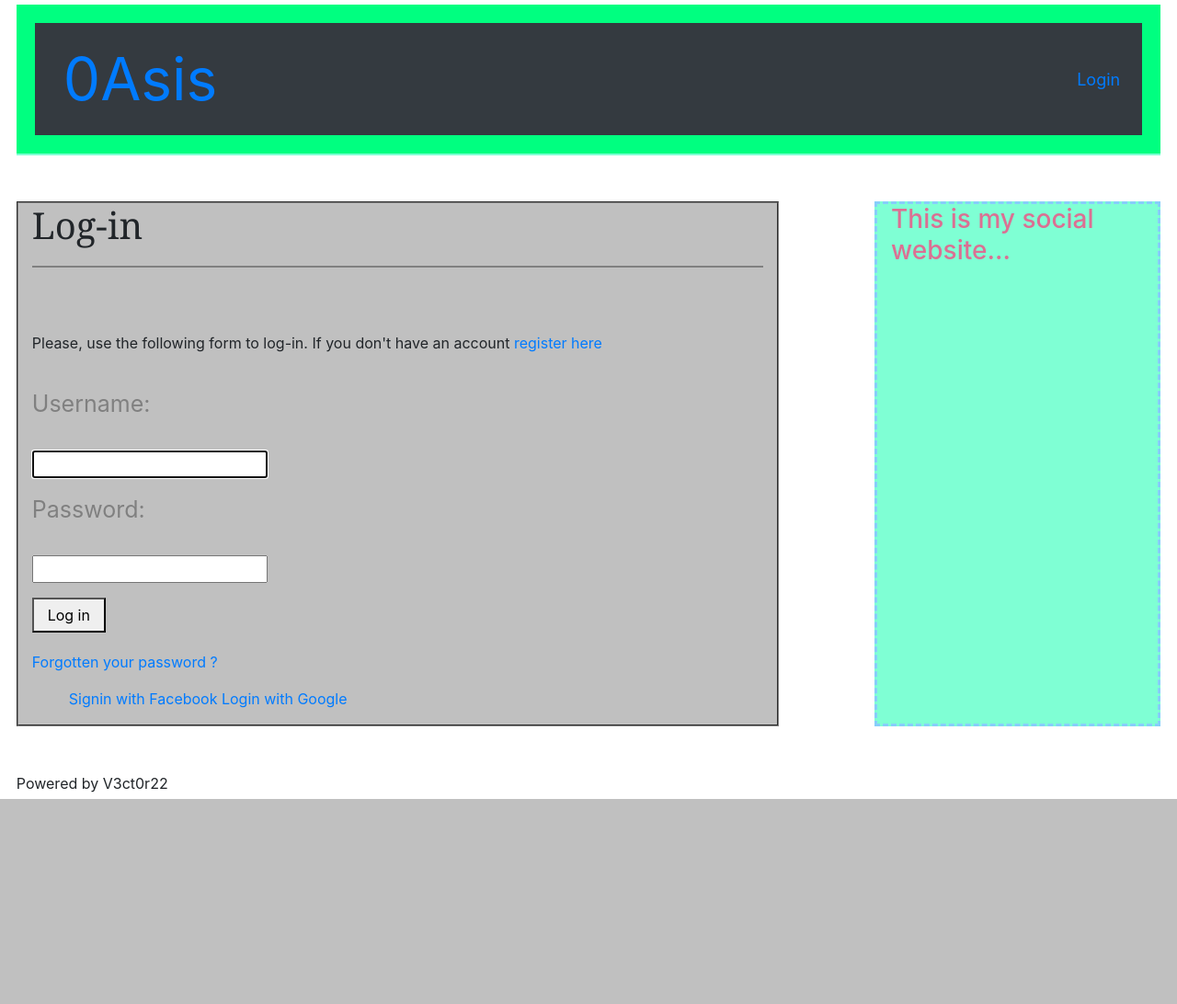
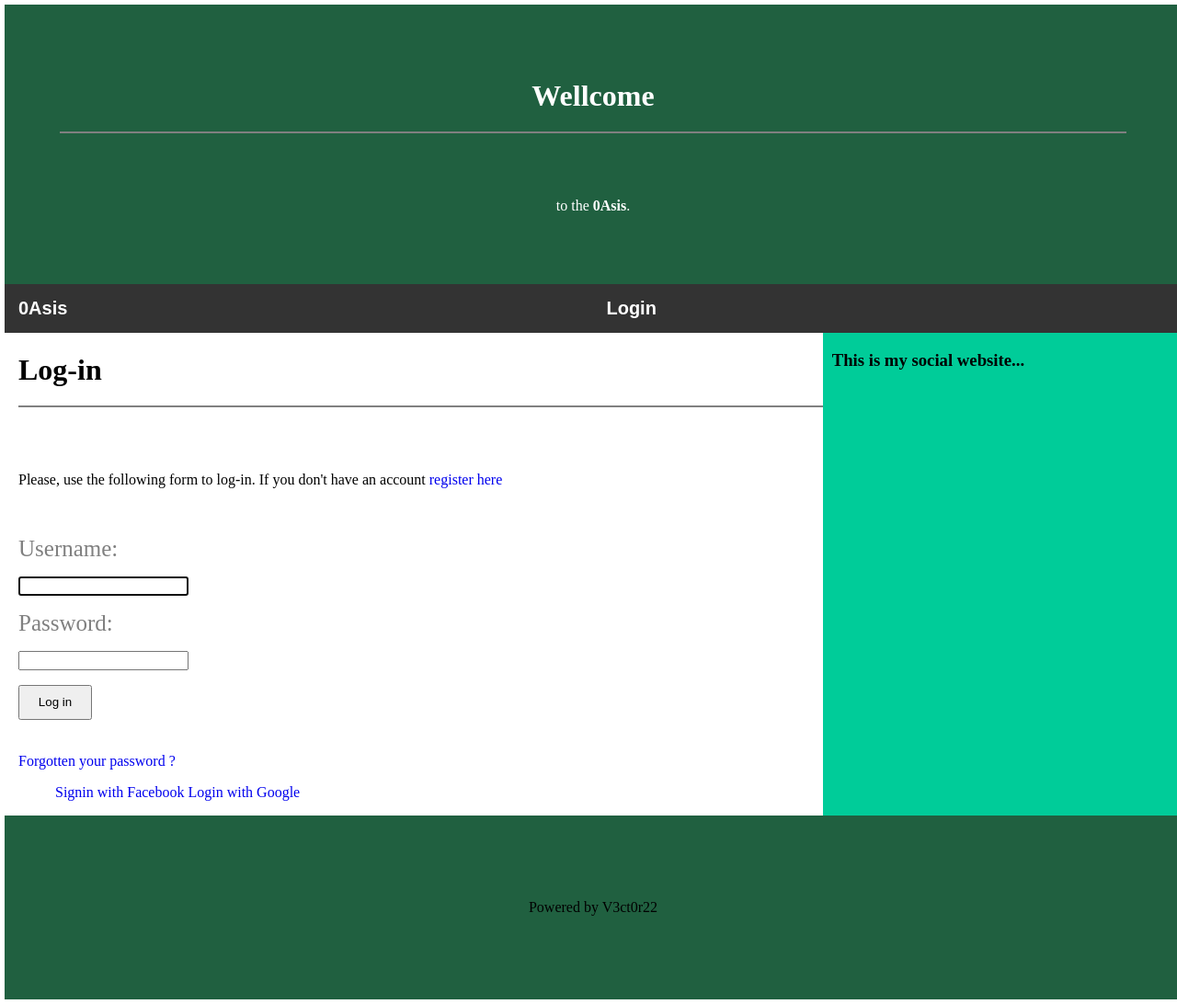
Before and after one commit to Vector22/Oasis, a Django app: page /account/login/?next=/images/ in a window 1280 px wide. Shown: the whole page at 92% size. Before the commit the page ends 869 px from the top, so only its background shows below. Run offline with Django 3.2, Linux system fonts and the light colour scheme; some libraries are stand-ins or nearby versions.

Commit message:
Replacing boostrap by css flexbox and grid layout... Left images details and two things to refactor.

```diff
--- a/django/account/static/css/base.css
+++ b/django/account/static/css/base.css
@@ -1,45 +1,69 @@
 body {
-    width: 98%;
+    width: 100%;
     margin: auto;
     padding: 5px;
 }
 
-header {
-    background-color: rgb(0, 255, 128);
-    border-bottom: 2px solid aquamarine;
-    padding: 20px;
+.header-pan {
+    padding: 60px;
+    text-align: center;
+    background: #206040;
+    color: white;
+  }
+
+nav {
+    display: flex;
+    background-color: #333;
 }
 
-.nav-item {
-    font-size: 18px;
+nav > div {
+    flex-grow: 1;
+    text-align: left;
+    font-size: 20px;
+    margin: 10px;
+    padding: 5px;
+    color: #fff;
 }
 
-.navbar-text {
-    color: skyblue;
+nav > div:hover {
+    border-bottom: 1px solid #00cc44;
 }
 
-.logo {
-    font-size: 64px;
-    margin-left: 15px;
+nav > div > a {
+    color: #fff;
+    font-weight: bold;
+    font-family: Arial, Helvetica, sans-serif;
+}
+
+#body-root {
+    display: flex;
+}
+
+#main-body {
+    flex: 69%;
+    padding-left: 15px;
+}
+
+#aside-body {
+    flex: 30%;
+    background-color: #00cc99;
+    padding-left: 10px;
+}
+
+footer {
+    display: flex;
+    height: 200px;
+    justify-content: center;
+    align-items: center;
+    background-color: #206040;
+}
+
+a {
+    text-decoration: none;
 }
 
 .active {
-    border-bottom: 1px solid blue;
-    padding-bottom: 2px;
-}
-
-h1 {
-    font-family: Georgia, 'Times New Roman', Times, serif;
-}
-
-#main-body, #aside-body {
-    margin-top: 50px;
-    margin-bottom: 50px;
-}
-
-#main-body {
-    border: 2px groove gray;
-    background-color: silver;
+    border-bottom: 1px solid #00cc44;
 }
 
 #messages {
@@ -65,8 +89,17 @@ h1 {
     background-color: rgba(255, 0, 0, 0.5);
 }
 
-#aside-body {
-    border: 3px dashed lightskyblue;
-    background-color: aquamarine;
-    color: palevioletred;
+/* Responsive layout - when the screen is less than 700px wide,
+   make the two columns stack on top of each other instead of
+   next to each other
+*/
+@media screen and (max-width: 700px) {
+    nav, #body-root {
+      flex-direction: column;
+      text-align: center;
+    }
+
+    nav > div {
+        text-align: center;
+    }
 }
--- a/django/images/static/css/images/detail.css
+++ b/django/images/static/css/images/detail.css
@@ -35,3 +35,8 @@ h1 {
 .like:hover {
     text-decoration: none;
 }
+
+.liked-image > img {
+    width: 150px;
+    height: 150px;
+}
--- a/django/images/templates/images/image/detail.html
+++ b/django/images/templates/images/image/detail.html
@@ -47,7 +47,7 @@
 
     <div class="image-likes">
         {% for user in image.users_like.all %}
-        <div>
+        <div class="liked-image">
             <img src="{{ user.profile.photo.url }}">
             <p>{{ user.first_name }}</p>
         </div>
--- a/django/images/templates/images/image/list_ajax.html
+++ b/django/images/templates/images/image/list_ajax.html
@@ -1,8 +1,8 @@
 {% load thumbnail %}
 
-<div class="image row">
+<div class="images">
     {% for image in images %}
-    <div class="col-md-4 col-sm-6 col-xs-12">
+    <div class="image">
         <a href="{{ image.get_absolute_url }}">
             {% thumbnail image.image "250x250" crop="90%" as im %}
             <a href="{{ image.get_absolute_url }}" class="thumbnail">
--- a/django/templates/base.html
+++ b/django/templates/base.html
@@ -6,8 +6,6 @@
     <meta charset="UTF-8">
     <title>{% block title %}Oasis{% endblock %}</title>
     <link rel="icon" type="image/png" href="{% static 'favicon/favicon-32x32.png' %}" sizes="32x32" />
-    <!-- Boostrap css -->
-    <link href="{% static 'bootstrap/css/bootstrap.css' %}" rel="stylesheet">
 
     <link href="{% static 'css/base.css' %}" rel="stylesheet">
     {% block styles %}
@@ -16,48 +14,48 @@
 
 <body>
     <header id="header">
+        <!-- head -->
+        <div class="header-pan">
+            <h1>Wellcome</h1>
+            <p>to the <b>0Asis</b>.</p>
+        </div>
+
+        <!-- nav -->
         <nav>
-            <div class="navbar navbar-expand-sm bg-dark">
-                <a href="{% url 'dashboard' %}" class="logo navbar-brand">0Asis</a>
+            <div class="">
+                <a href="{% url 'dashboard' %}" class="logo">0Asis</a>
+            </div>
 
             {% if request.user.is_authenticated %}
-                <ul class="navbar-nav mx-auto">
 
-                    <li {% if section == "dashboard" %} class="active nav-item" {% else %} class="nav-item" {% endif %}>
-                        <a class="nav-link" href="{% url 'dashboard' %}">My dashboard</a>
-                    </li>
-                    <li {% if section == "images" %} class="active nav-item" {% else %} class="nav-item" {% endif %}>
-                        <a class="nav-link" href="{% url 'images:list' %}">Images</a>
-                    </li>
-                    <li {% if section == "people" %} class="active nav-item" {% else %} class="nav-item" {% endif %}>
-                        <a class="nav-link" href="{% url 'user_list' %}">People</a>
-                    </li>
+                <div {% if section == "dashboard" %} class="active" {% else %} class="" {% endif %}>
+                    <a class="" href="{% url 'dashboard' %}">My dashboard</a>
+                </div>
+                <div {% if section == "images" %} class="active" {% else %} class="" {% endif %}>
+                    <a class="" href="{% url 'images:list' %}">Images</a>
+                </div>
+                <div {% if section == "people" %} class="active" {% else %} class="" {% endif %}>
+                    <a class="" href="{% url 'user_list' %}">People</a>
+                </div>
 
-                </ul>
             {% endif %}
 
-                <ul class="navbar-nav ml-auto">
             {% if request.user.is_authenticated %}
-                    <span class="navbar-text">
+                <div class="nav-item">
                     Hello {{ request.user.username }},
-                    </span>
-                    <li class="nav-item">
-                        <a class="nav-link" href="{% url 'logout' %}">Logout</a>
-                    </li>
+                    <a class="" href="{% url 'logout' %}">Logout</a>
+                </div>
             {% else %}
-                    <li class="nav-item">
-                        <a class="nav-link" href="{% url 'login' %}">Login</a>
-                    </li>
+                <div class="nav-item">
+                    <a class="" href="{% url 'login' %}">Login</a>
+                </div>
             {% endif %}
-                </ul>
-
-            </div>
         </nav>
     </header>
 
-    <div id="body-root" class="container-fluid">
-        <div class="row justify-content-md-center">
-            <div id="main-body" class="col-md-8 container">
+    <!-- Root body -->
+    <div id="body-root" class="container">
+        <div id="main-body">
             {% block content %}
             {% endblock %}
 
@@ -76,24 +74,23 @@
             </p>
         </div>
 
-            <aside id="aside-body" class="col-md-3 offset-md-1">
+        <!-- aside -->
+        <aside id="aside-body">
             {% block aside %}
                 <h3>This is my social website...</h3>
             {% endblock %}
         </aside>
     </div>
-    </div>
 
     <footer>
         {% block footer %}
-        Powered by V3ct0r22
+            <div>Powered by V3ct0r22</div>
         {% endblock %}
     </footer>
 
     <!--JavaScript at end of body for optimized loading-->
     <script src="https://code.jquery.com/jquery-3.4.1.min.js"
         integrity="sha256-CSXorXvZcTkaix6Yvo6HppcZGetbYMGWSFlBw8HfCJo=" crossorigin="anonymous"></script>
-    <script type="text/javascript" src="{% static 'bootstrap/js/bootstrap.js' %}"></script>
 
     <!-- Additional JavaScript file -->
     <script type="text/javascript" src="{% static 'js/base.js' %}"></script>
```
Also changed, not shown: django/account/static/css/user/dashboard.css (added, +16 -0 lines), django/account/templates/account/dashboard.html (+6 -1 lines), django/images/static/css/images/list.css (added, +12 -0 lines), django/images/templates/images/image/list.html (+9 -5 lines), django/db.sqlite3. Lines whose indentation alone changed are shown as unchanged.
